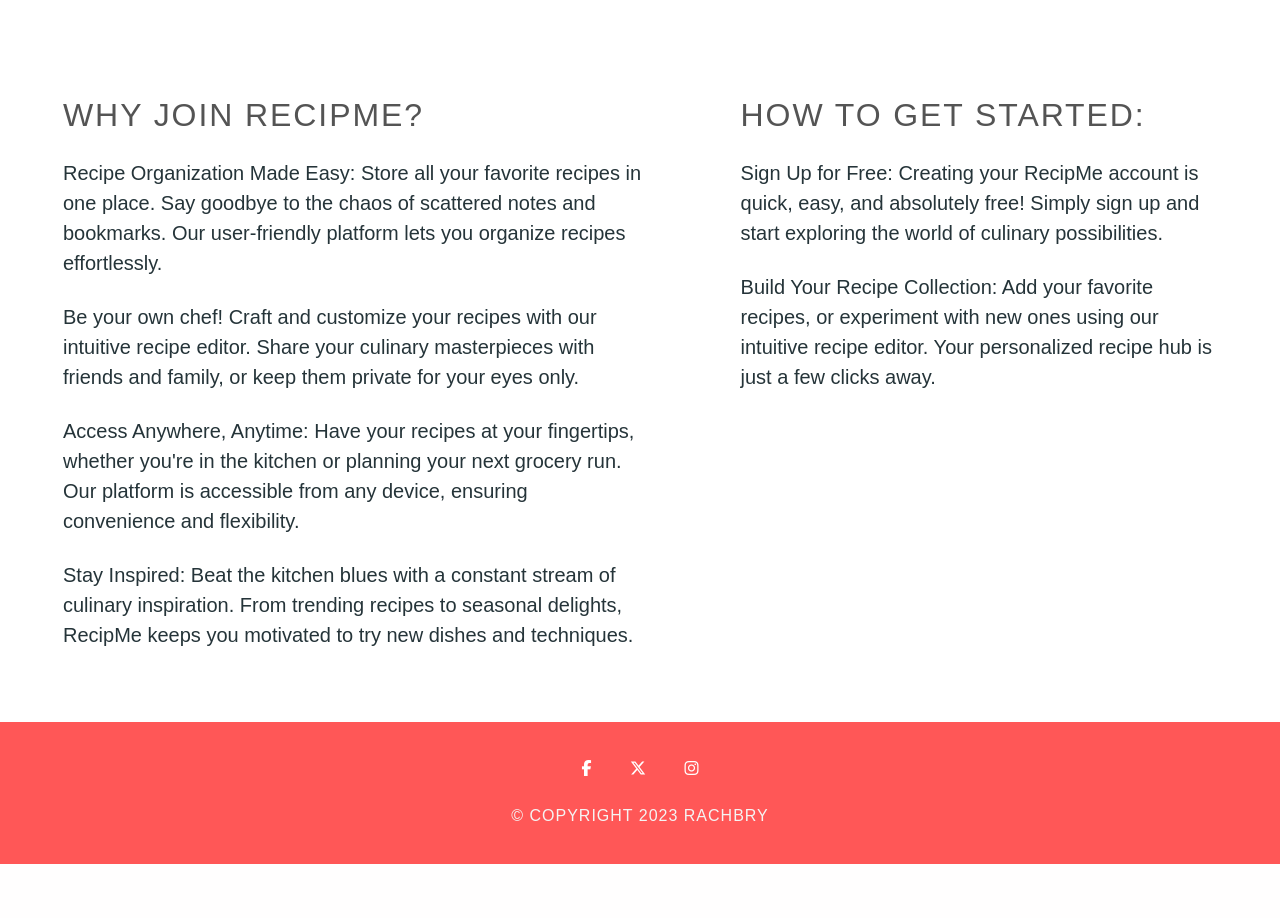
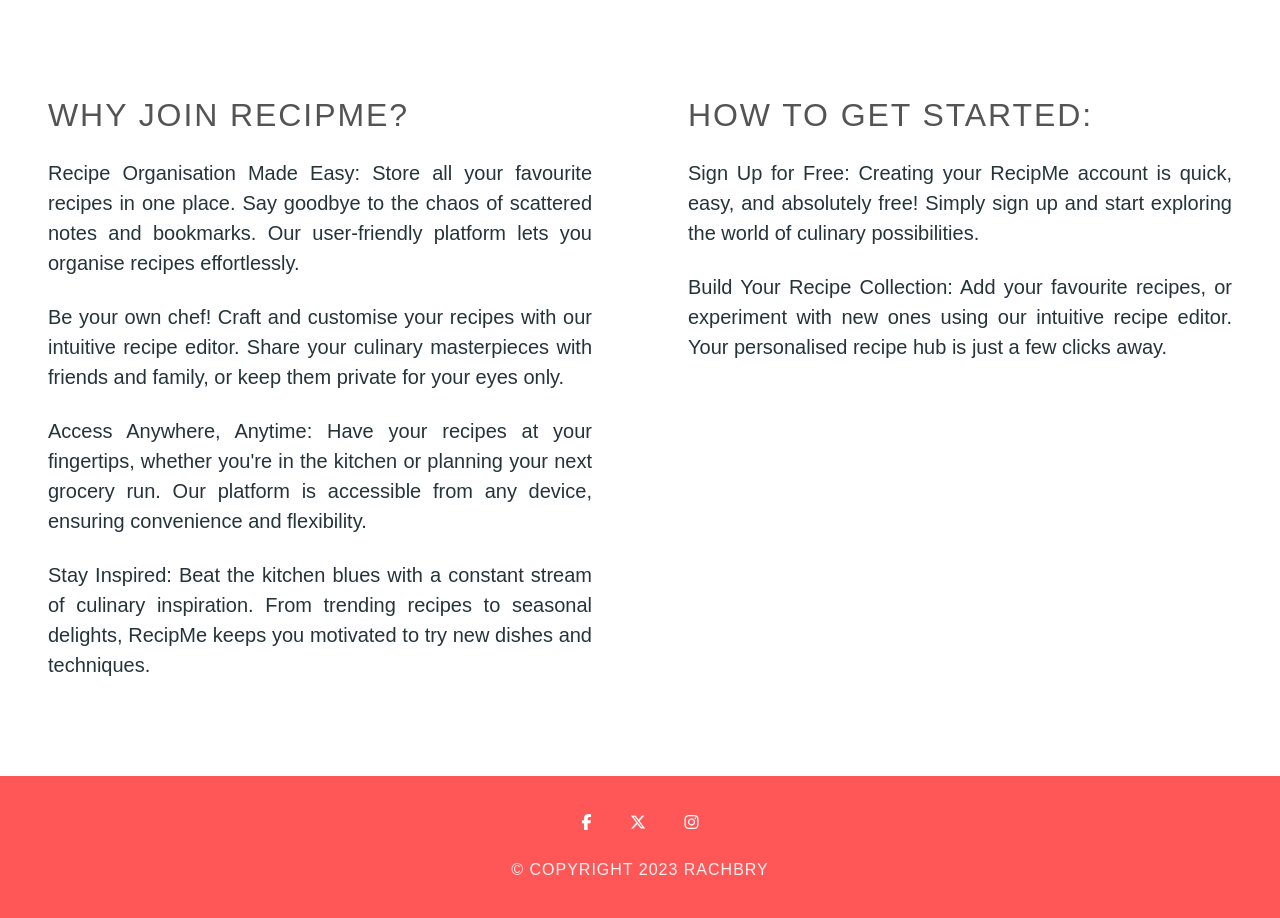
Before and after one commit to rachbry/recipme-django-cookbook, a Django app: page / in a window 1280 px wide. Shown: the part 622-1540 px from the top of the page. Before the commit the page ends 1486 px from the top, so only its background shows below. Run offline with Django 4.2, Linux system fonts and the light colour scheme; parts of the project's set-up code (start-up, migrations or seed data) failed here and were passed over; some libraries are stand-ins or nearby versions.

Commit message:
Improved responsiveness on homepage by adjusting layout

```diff
--- a/home/templates/home/index.html
+++ b/home/templates/home/index.html
@@ -17,13 +17,14 @@
 </div>
 
 <div class="container-fluid mt-5">
-    <div class="d-flex justify-content-around">
-        <div class="flex-column p-5">
-            <h2 class="mb-4">Why Join RecipMe?</h2>
-            <p class="lead mb-4"><strong>Recipe Organization Made Easy:</strong> Store all your favorite recipes in one
+    <div class="row">
+    <div class="col-md-6 col-12 mb-4 p-5 justify-text">
+
+            <h2 class="mb-4 left-text">Why Join RecipMe?</h2>
+            <p class="lead mb-4"><strong>Recipe Organisation Made Easy:</strong> Store all your favourite recipes in one
                 place. Say goodbye to the chaos of scattered notes and bookmarks. Our user-friendly platform lets you
-                organize recipes effortlessly.</p>
-            <p class="lead mb-4"><strong>Be your own chef!</strong> Craft and customize your recipes with our intuitive recipe editor.
+                organise recipes effortlessly.</p>
+            <p class="lead mb-4"><strong>Be your own chef!</strong> Craft and customise your recipes with our intuitive recipe editor.
                 Share your culinary masterpieces with friends and family, or keep them private for your eyes only.</p>
             <p class="lead mb-4"><strong>Access Anywhere, Anytime:</strong> Have your recipes at your fingertips,
                 whether you're in the kitchen or planning your next grocery run. Our platform is accessible from any
@@ -32,12 +33,12 @@
                 culinary inspiration. From trending recipes to seasonal delights, RecipMe keeps you motivated to try new
                 dishes and techniques.</p>
         </div>
-        <div class="flex-column p-5">
-            <h2 class="mb-4">How to Get Started:</h2>
+        <div class="col-md-6 col-12 mb-4 p-5 justify-text">
+            <h2 class="mb-4 left-text">How to Get Started:</h2>
             <p class="lead mb-4"><strong>Sign Up for Free:</strong> Creating your RecipMe account is quick, easy, and absolutely free!
                 Simply sign up and start exploring the world of culinary possibilities.</p>
-            <p class="lead mb-4"><strong>Build Your Recipe Collection:</strong> Add your favorite recipes, or experiment with new ones
-                using our intuitive recipe editor. Your personalized recipe hub is just a few clicks away.</p>
+            <p class="lead mb-4"><strong>Build Your Recipe Collection:</strong> Add your favourite recipes, or experiment with new ones
+                using our intuitive recipe editor. Your personalised recipe hub is just a few clicks away.</p>
         </div>
     </div>
 </div>
--- a/static/css/base.css
+++ b/static/css/base.css
@@ -61,6 +61,14 @@ main {
     color: var(--light-grey);
     font-style: italic;
     letter-spacing: 0.05rem;
+}
+
+.justify-text {
+    text-align: justify;
+}
+
+.left-text {
+    text-align: left;
 }
 
 
@@ -331,6 +339,17 @@ padding: 2rem;
     font-size: 0.8rem;
 }
 
-.recipe-page-buttons:hover .icon-buttons {
-    transform: scale(1.6);
+.recipe-card-title {
+    text-align: center;
+    font: var(--main-font);
+    font-size: 1.5rem;
+    font-weight: 600;
+    letter-spacing: 0.5px;
+    text-decoration: none;
 }
+
+.recipe-card:hover .recipe-card-title {
+    transform: scale(1.2); /* Adjust the larger scale as needed */
+    transition: transform 0.3s ease;
+    text-decoration: none;
+}
--- a/templates/base.html
+++ b/templates/base.html
@@ -11,7 +11,6 @@
 <head>
     <meta charset="UTF-8">
     <meta name="viewport" content="width=device-width, initial-scale=1.0">
-
     {% block extra_css %}
     <!-- Bootstrap -->
     <link rel="stylesheet" href="https://cdn.jsdelivr.net/npm/bootstrap@4.6.2/dist/css/bootstrap.min.css"
```
Also changed, not shown: recipes/templates/recipes/edit_recipe.html (+5 -7 lines), recipes/templates/recipes/full_recipe.html (+1 -9 lines), recipes/templates/recipes/recipes.html (+4 -4 lines), static/js/base.js (deleted, +0 -49 lines).
